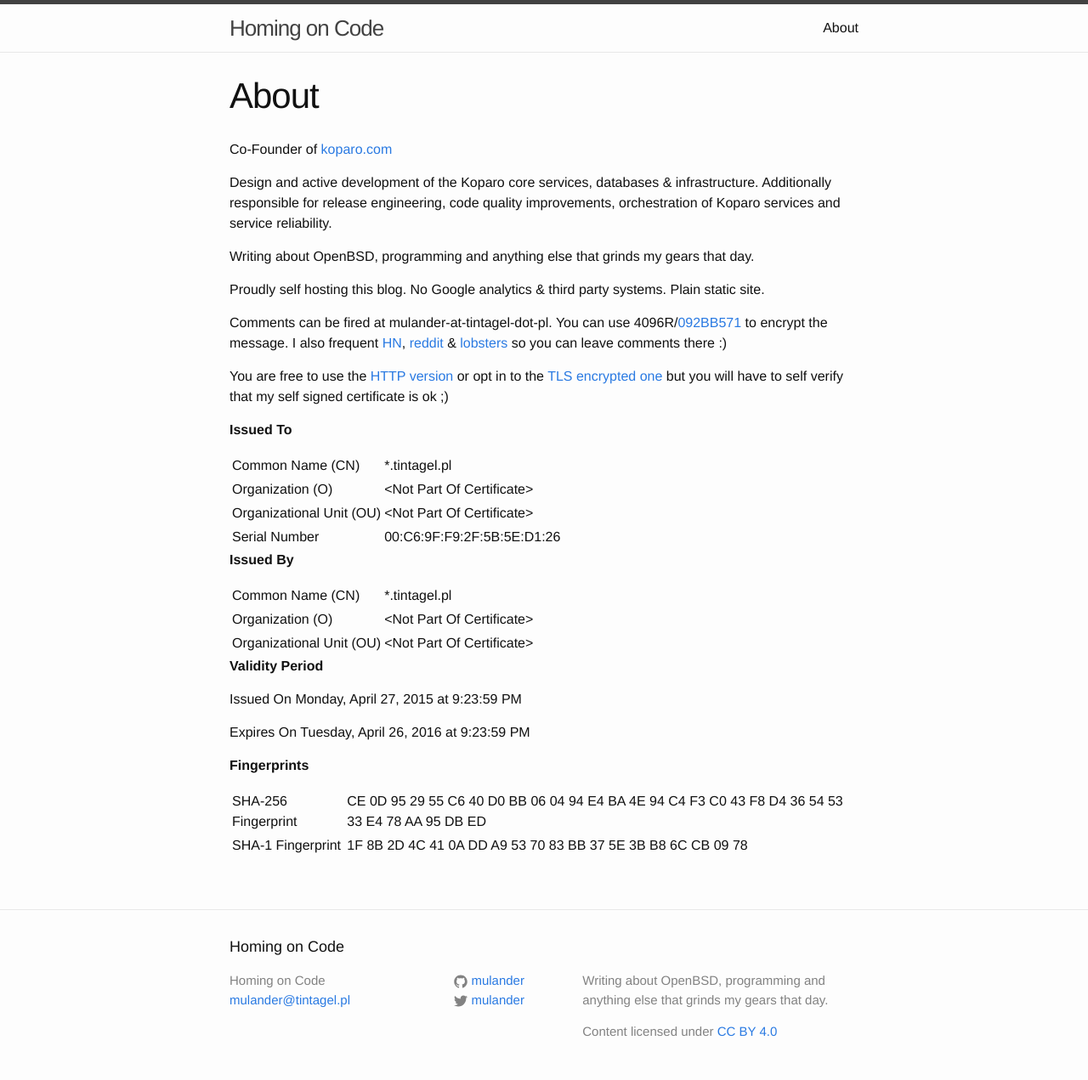
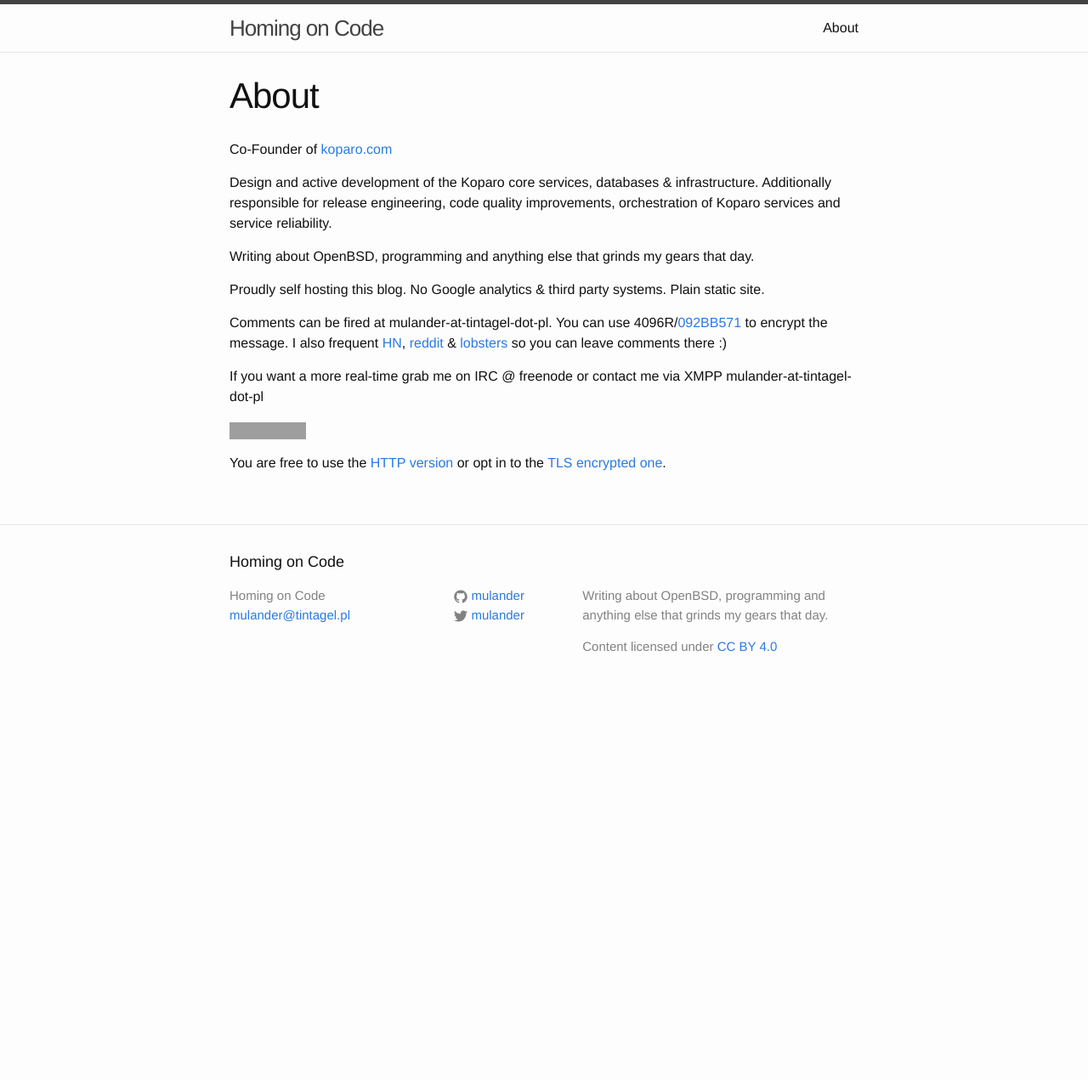
Before and after one commit to mulander/blog, a Jekyll site: the page built from about.md, in a window 1280 px wide. Shown: the whole page at 85% size. Built offline with Jekyll 4.4.1, drawn with Linux system fonts in a browser that asks for light colours; after the commit the page ends 900 px from its top, so only the background shows below that; grey boxes are pictures that could not be loaded.

Commit message:
Switched to letsencrypt & added XMPP info

```diff
--- a/about.md
+++ b/about.md
@@ -18,29 +18,8 @@ Plain static site.
 
 Comments can be fired at mulander-at-tintagel-dot-pl. You can use 4096R/[092BB571](http://pgp.mit.edu/pks/lookup?op=get&search=0xF4F777B8092BB571) to encrypt the message. I also frequent [HN](https://news.ycombinator.com), [reddit](https://reddit.com) & [lobsters](https://lobste.rs) so you can leave comments there :)
 
-You are free to use the [HTTP version](http://blog.tintagel.pl) or opt in to the [TLS encrypted one](https://blog.tintagel.pl) but you will have to self
-verify that my self signed certificate is ok ;)
+If you want a more real-time grab me on IRC @ freenode or contact me via XMPP mulander-at-tintagel-dot-pl
 
-**Issued To**
+<a href='https://xmpp.net/result.php?domain=tintagel.pl&amp;type=client'><img src='https://xmpp.net/badge.php?domain=tintagel.pl' alt='xmpp.net score' /></a>
 
-| Common Name (CN)         | *.tintagel.pl                   |
-| Organization (O)         | &lt;Not Part Of Certificate&gt; |
-| Organizational Unit (OU) | &lt;Not Part Of Certificate&gt; |
-| Serial Number	           | 00:C6:9F:F9:2F:5B:5E:D1:26      |
-
-**Issued By**
-
-| Common Name (CN) | *.tintagel.pl |
-| Organization (O) | &lt;Not Part Of Certificate&gt; |
-| Organizational Unit (OU) | &lt;Not Part Of Certificate&gt; |
-
-**Validity Period**
-
-Issued On	Monday, April 27, 2015 at 9:23:59 PM
-
-Expires On	Tuesday, April 26, 2016 at 9:23:59 PM
-
-**Fingerprints**
-
-|SHA-256 Fingerprint|	CE 0D 95 29 55 C6 40 D0 BB 06 04 94 E4 BA 4E 94 C4 F3 C0 43 F8 D4 36 54 53 33 E4 78 AA 95 DB ED|
-|SHA-1 Fingerprint|	1F 8B 2D 4C 41 0A DD A9 53 70 83 BB 37 5E 3B B8 6C CB 09 78|
+You are free to use the [HTTP version](http://blog.tintagel.pl) or opt in to the [TLS encrypted one](https://blog.tintagel.pl).
```
